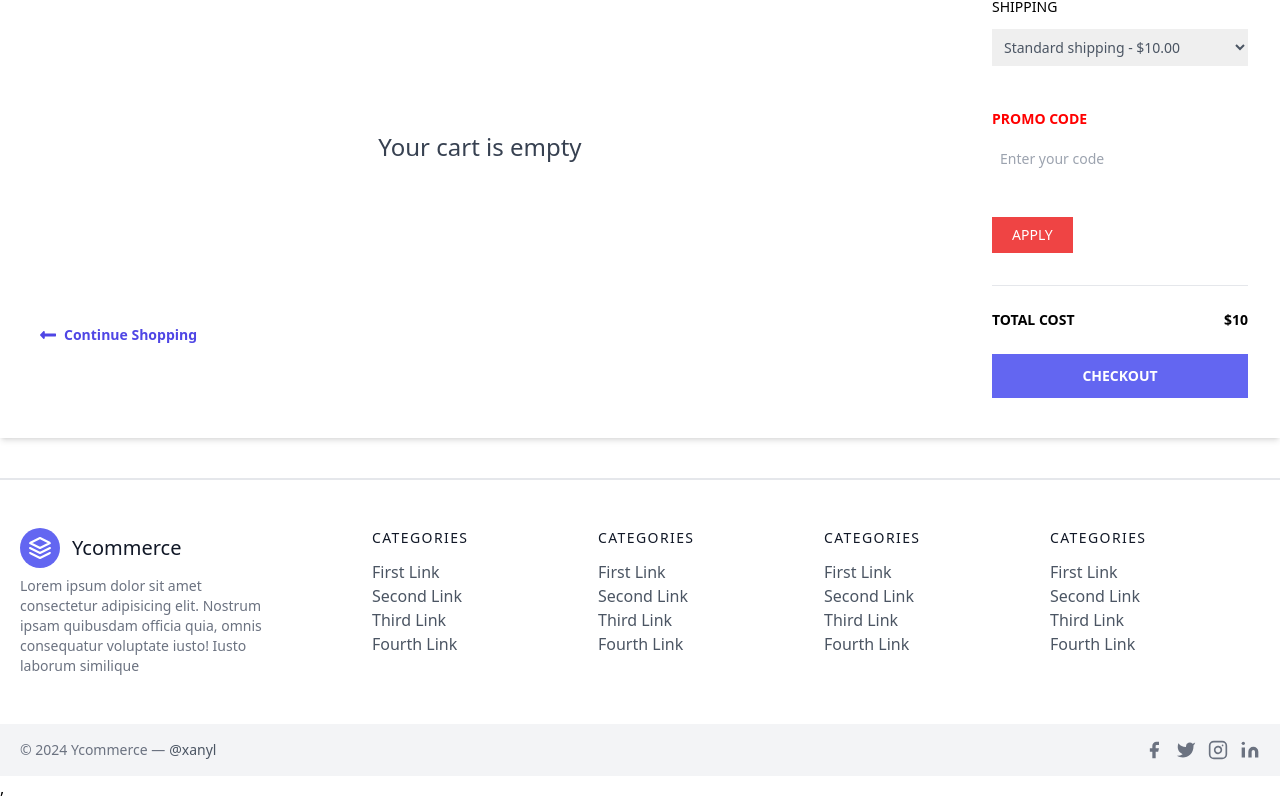
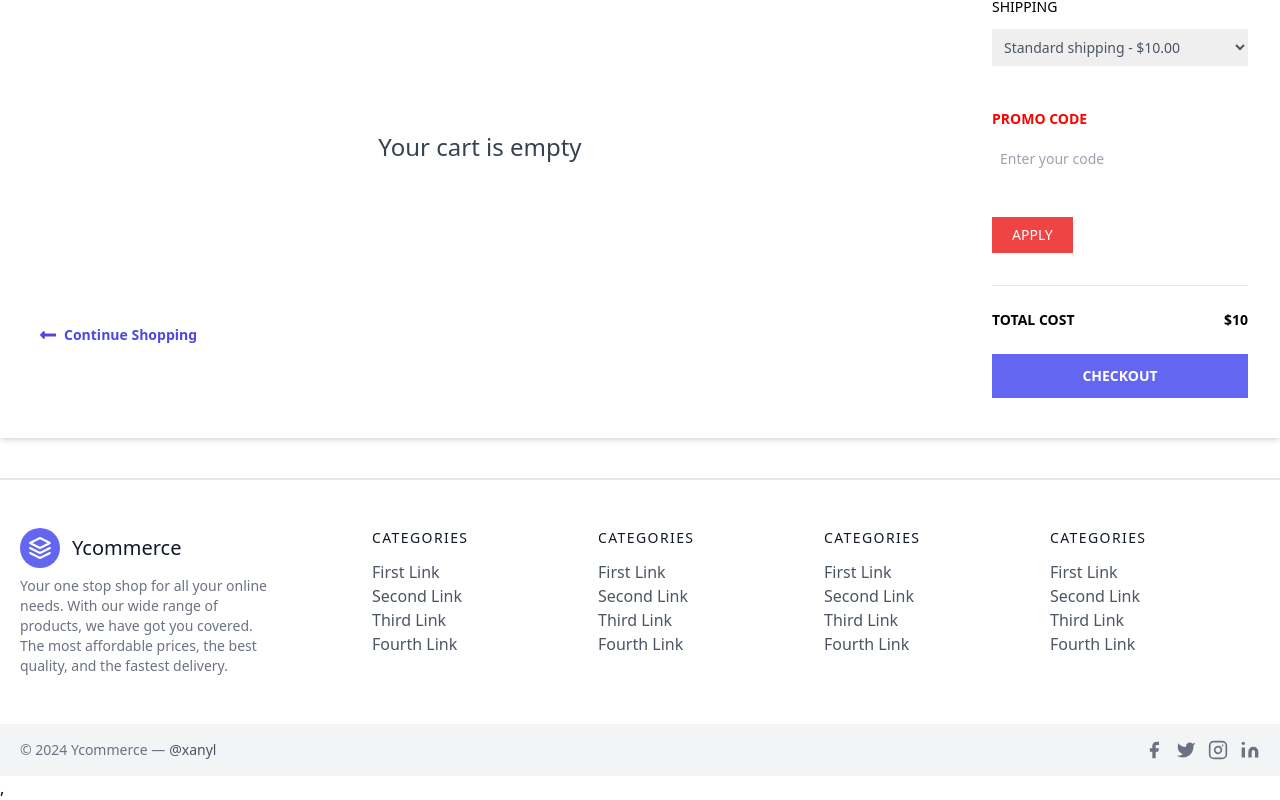
Before and after one commit to xanyl/React-Ecommerce, a React (Vite) app: page /cart in a window 1280 px wide. Shown: the part 311-1111 px from the top of the page. Built offline with nearby package versions, Linux system fonts and the light colour scheme.

Commit message:
footer update

```diff
--- a/src/components/Footer/index.jsx
+++ b/src/components/Footer/index.jsx
@@ -19,7 +19,7 @@ const FooterCard = () => {
             <span className="ml-3 text-xl">Ycommerce</span>
           </a>
           <p className="mt-2 text-sm text-gray-500">
-            Lorem ipsum dolor sit amet consectetur adipisicing elit. Nostrum ipsam quibusdam officia quia, omnis consequatur voluptate iusto! Iusto laborum similique
+            Your one stop shop for all your online needs. With our wide range of products, we have got you covered. The most affordable prices, the best quality, and the fastest delivery.
           </p>
         </div>
         <div className="flex-grow flex flex-wrap md:pl-20 -mb-10 md:mt-0 mt-10 md:text-left text-center">
@@ -106,7 +106,7 @@ const FooterCard = () => {
           <p className="text-gray-500 text-sm text-center sm:text-left">
             © 2024 Ycommerce —
             <a
-              href="https://twitter.com/knyttneve"
+              href="https://github.com/xanyl"
               rel="noopener noreferrer"
               className="text-gray-600 ml-1"
               target="_blank"
```
